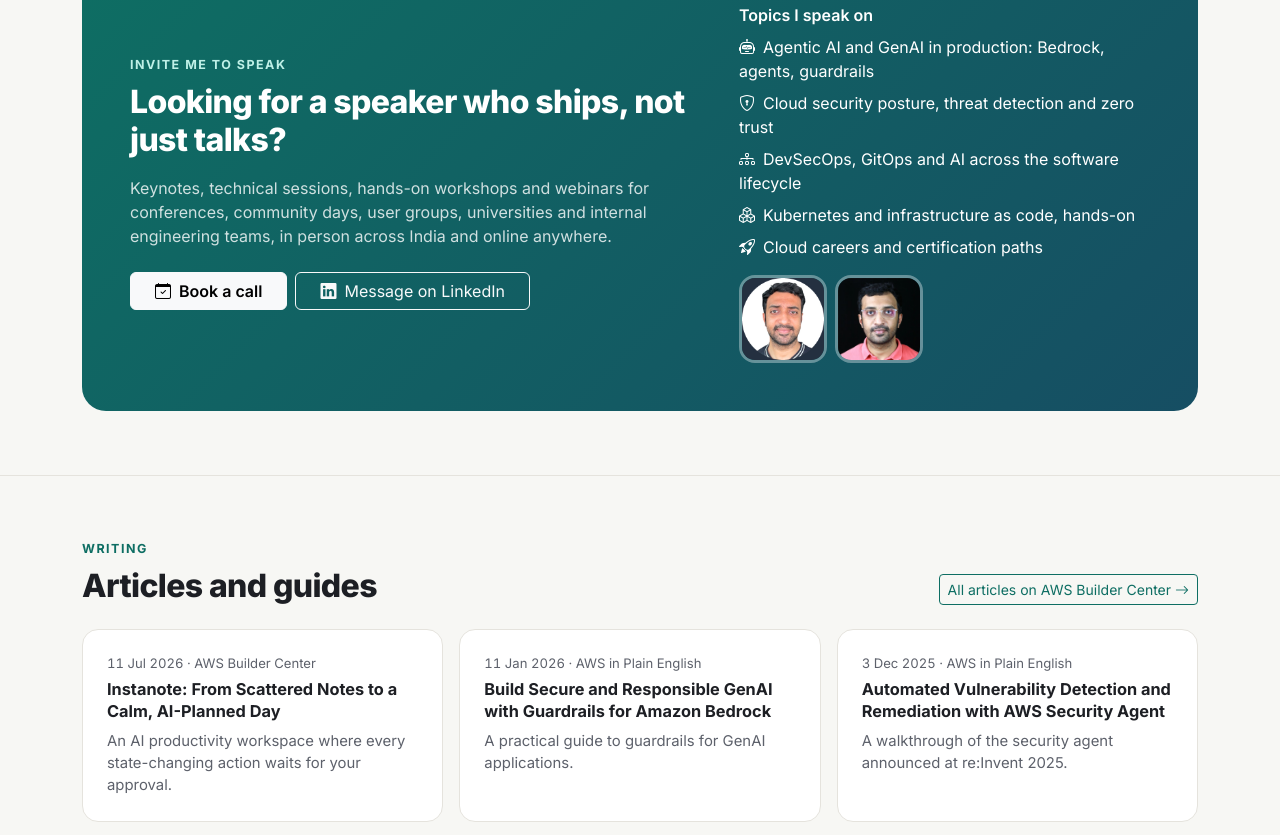
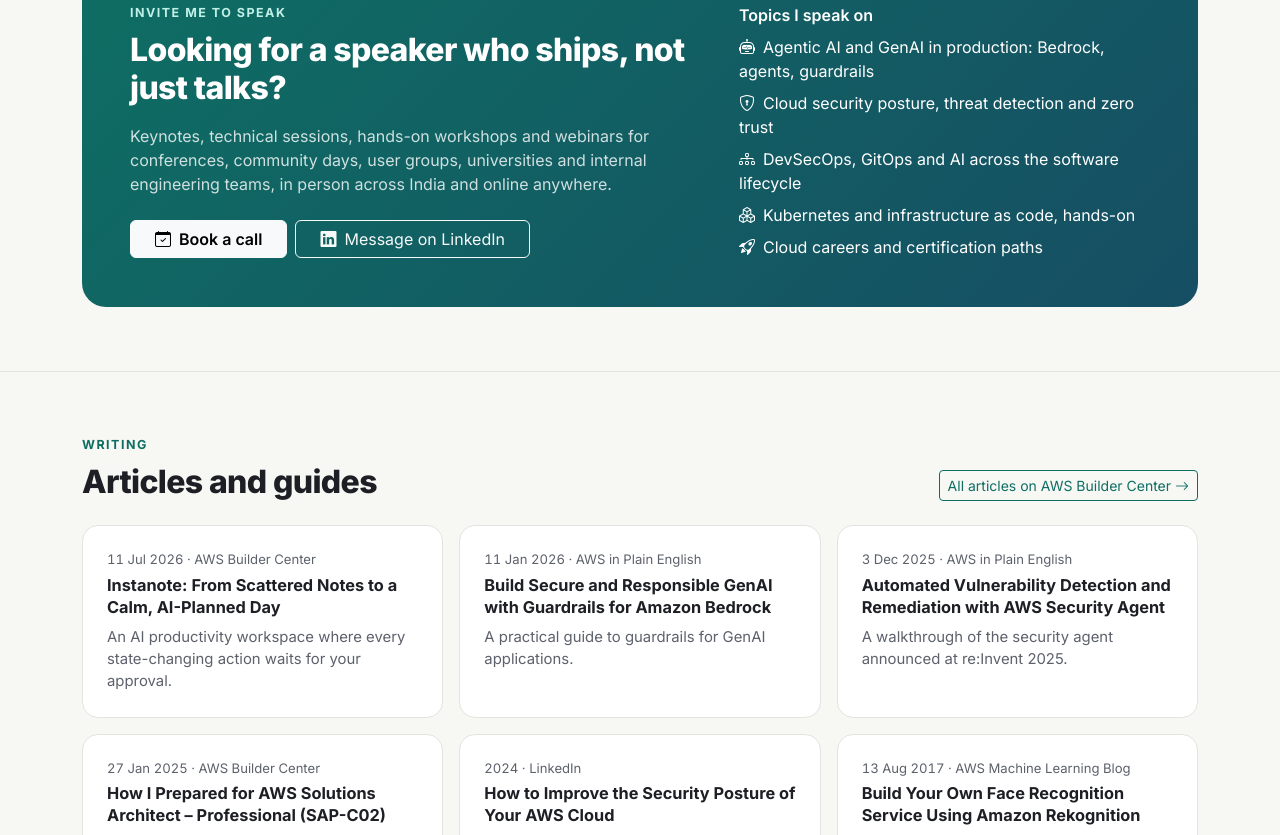
Before and after one commit to schinchli/schinchli.github.io, a plain HTML site: page index.html in a window 1280 px wide. Shown: the part 4252-5087 px from the top of the page. Drawn offline with nearby package versions, Linux system fonts and the light colour scheme.

Commit message:
chore: remove older speaker photos from the invite section

```diff
--- a/index.html
+++ b/index.html
@@ -379,17 +379,13 @@
         </div>
         <div class="col-lg-5">
           <div class="fw-semibold mb-2">Topics I speak on</div>
-          <ul class="list-unstyled d-grid gap-2 mb-3">
+          <ul class="list-unstyled d-grid gap-2 mb-0">
             <li><i class="bi bi-robot me-2"></i>Agentic AI and GenAI in production: Bedrock, agents, guardrails</li>
             <li><i class="bi bi-shield-lock me-2"></i>Cloud security posture, threat detection and zero trust</li>
             <li><i class="bi bi-diagram-3 me-2"></i>DevSecOps, GitOps and AI across the software lifecycle</li>
             <li><i class="bi bi-boxes me-2"></i>Kubernetes and infrastructure as code, hands-on</li>
             <li><i class="bi bi-rocket-takeoff me-2"></i>Cloud careers and certification paths</li>
           </ul>
-          <div class="speaker-photos d-flex gap-2">
-            <img src="img/speaker-2024.jpg" width="88" height="88" alt="Shashank Chinchli, AWS Community Day Mumbai 2024 speaker photo" loading="lazy">
-            <img src="img/speaker-2023.jpg" width="88" height="88" alt="Shashank Chinchli, AWS User Group Mumbai 2023 speaker photo" loading="lazy">
-          </div>
         </div>
       </div>
     </div>
```
Also changed, not shown: img/speaker-2023.jpg (deleted), img/speaker-2024.jpg (deleted).
